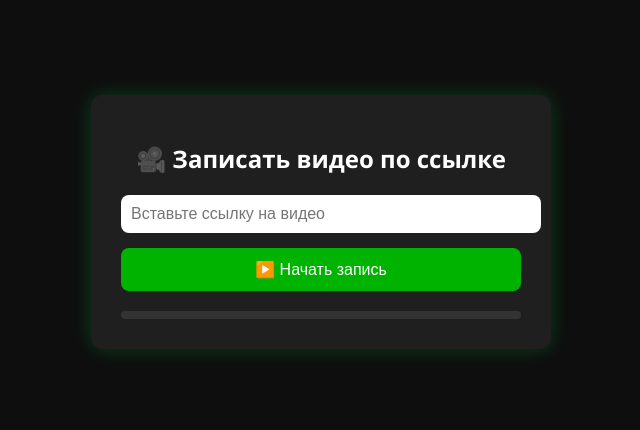
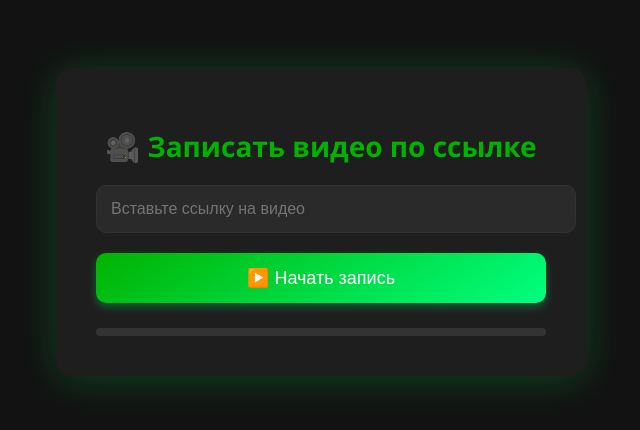
Before and after one commit to DevCLC/life-recorder, a plain HTML site: page index.html in a window 1280 px wide. Shown: the part 178-608 px from the top of the page, without its empty margins (319-959 px from the left). Drawn offline with Linux system fonts and the light colour scheme.

Commit message:
Обновил код записи видео

```diff
--- a/css/style.css
+++ b/css/style.css
@@ -1,60 +1,84 @@
 body {
   margin: 0;
   font-family: 'Segoe UI', sans-serif;
-  background-color: #0e0e0e;
+  background-color: #121212;
   color: #fff;
   display: flex;
   align-items: center;
   justify-content: center;
   height: 100vh;
+  overflow: hidden;
 }
 
 .container {
-  background: #1f1f1f;
-  padding: 30px;
-  border-radius: 12px;
-  box-shadow: 0 0 20px rgba(0, 255, 100, 0.2);
-  max-width: 400px;
+  background: #1e1e1e;
+  padding: 40px;
+  border-radius: 16px;
+  box-shadow: 0 4px 40px rgba(0, 255, 100, 0.2);
+  max-width: 450px;
   width: 90%;
   text-align: center;
+  transition: transform 0.3s ease;
+}
+
+.container:hover {
+  transform: scale(1.03);
 }
 
 h1 {
-  font-size: 24px;
+  font-size: 28px;
   margin-bottom: 20px;
+  font-weight: 600;
+  color: #00b300;
 }
 
 input[type="url"] {
   width: 100%;
-  padding: 10px;
-  margin-bottom: 15px;
-  border-radius: 8px;
-  border: none;
+  padding: 14px;
+  margin-bottom: 20px;
+  border-radius: 10px;
+  border: 1px solid #333;
   font-size: 16px;
+  background-color: #2a2a2a;
+  color: #fff;
+  transition: all 0.3s ease;
+}
+
+input[type="url"]:focus {
+  border: 1px solid #00ff80;
+  background-color: #333;
+  outline: none;
 }
 
 button {
-  background: #00b300;
+  background: linear-gradient(145deg, #00b300, #00ff80);
   border: none;
-  padding: 12px;
+  padding: 14px;
   width: 100%;
   color: white;
-  font-size: 16px;
-  border-radius: 8px;
+  font-size: 18px;
+  border-radius: 10px;
   cursor: pointer;
-  transition: background 0.3s ease;
+  transition: all 0.3s ease;
+  box-shadow: 0 4px 8px rgba(0, 255, 100, 0.3);
 }
 
 button:disabled {
   background: #444;
   cursor: not-allowed;
+  box-shadow: none;
+}
+
+button:hover:enabled {
+  background: linear-gradient(145deg, #00ff80, #00b300);
+  box-shadow: 0 4px 15px rgba(0, 255, 100, 0.4);
 }
 
 .progress {
   background: #333;
   border-radius: 8px;
   height: 8px;
-  margin-top: 20px;
+  margin-top: 25px;
   overflow: hidden;
 }
 
@@ -67,8 +91,14 @@ button:disabled {
 
 .download-link {
   display: none;
-  margin-top: 20px;
+  margin-top: 25px;
   text-decoration: none;
   color: #00ffcc;
-  font-weight: bold;
+  font-weight: 600;
+  font-size: 18px;
+  transition: color 0.3s ease;
 }
+
+.download-link:hover {
+  color: #00b300;
+}
```
